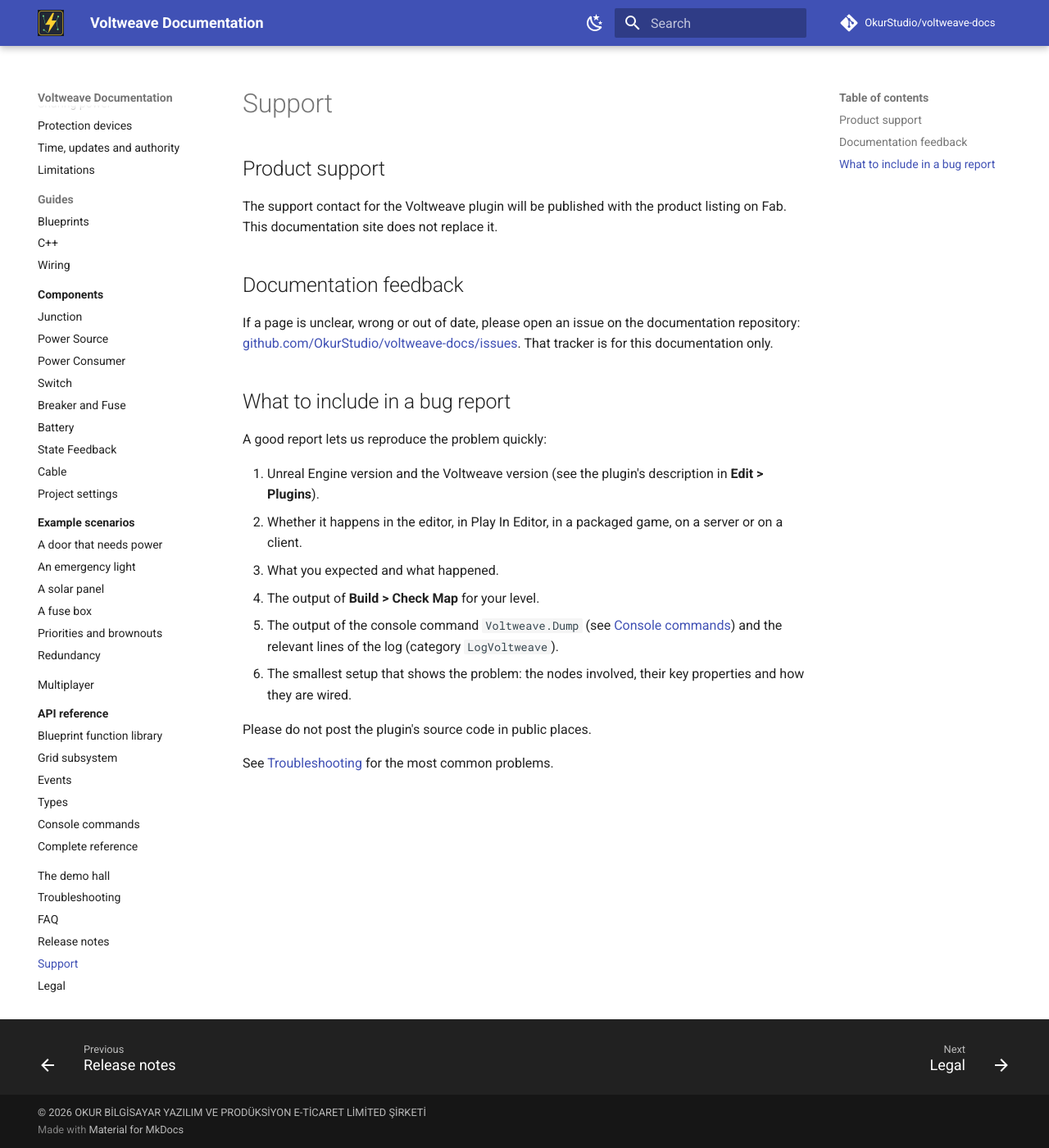
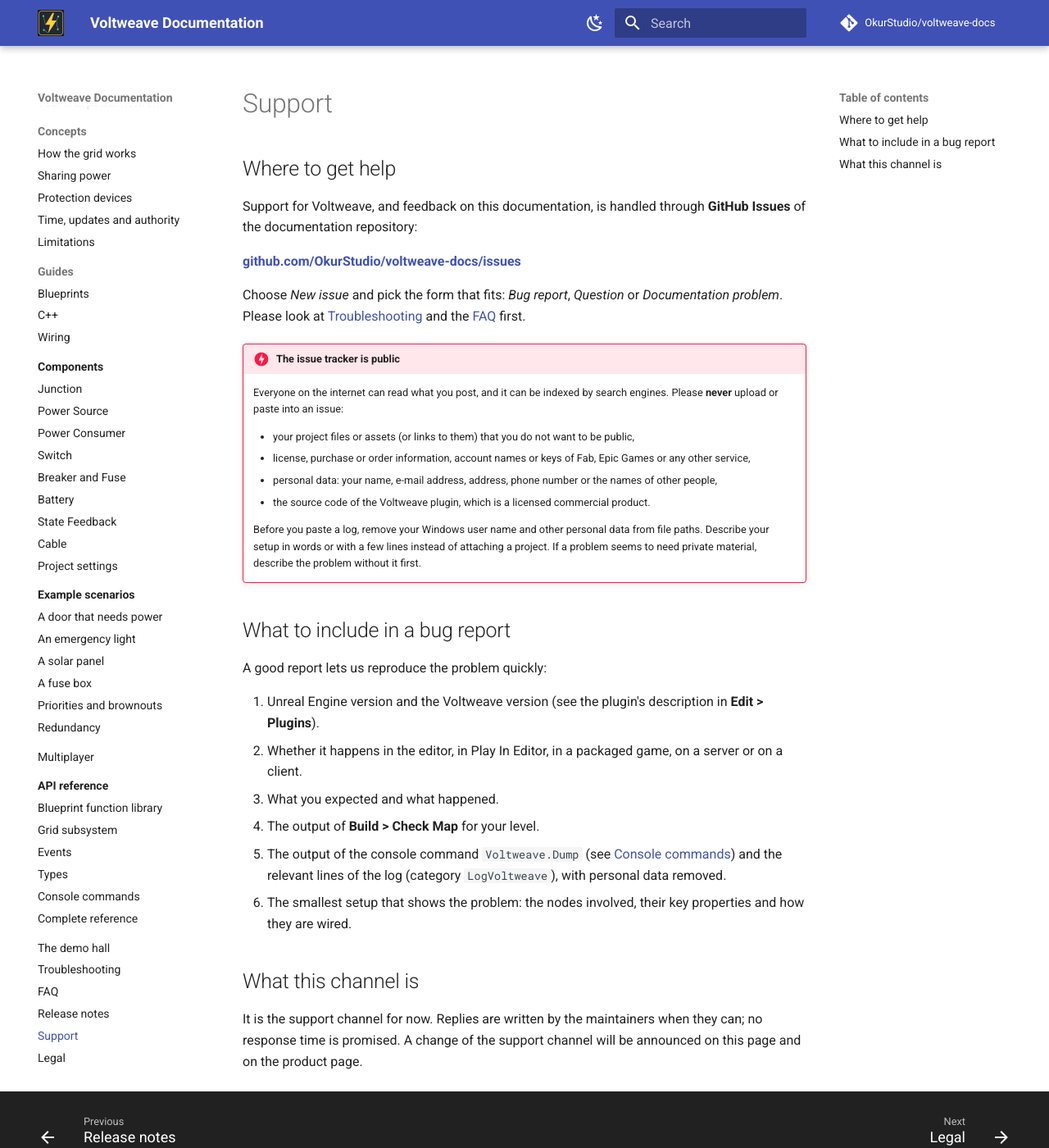
Before and after one commit to OkurStudio/voltweave-docs, an MkDocs documentation site: the page built from docs/support.md, in a window 1280 px wide and 1400 px high. Shown: the whole window at 82% size. Built offline with MkDocs 1.6.1 and Material for MkDocs 9.7.7, drawn with Linux system fonts in a browser that asks for light colours; comment, search, counter and statistics services are not loaded.

Commit message:
Support channel with privacy warning and issue forms; documentation for 0.2.0-rc.3
Co-Authored-By: Claude Sonnet 5.5 <noreply@anthropic.com>

```diff
--- a/docs/support.md
+++ b/docs/support.md
@@ -1,12 +1,22 @@
 # Support
 
-## Product support
+## Where to get help
 
-The support contact for the Voltweave plugin will be published with the product listing on Fab. This documentation site does not replace it.
+Support for Voltweave, and feedback on this documentation, is handled through **GitHub Issues** of the documentation repository:
 
-## Documentation feedback
+**[github.com/OkurStudio/voltweave-docs/issues](https://github.com/OkurStudio/voltweave-docs/issues)**
 
-If a page is unclear, wrong or out of date, please open an issue on the documentation repository: [github.com/OkurStudio/voltweave-docs/issues](https://github.com/OkurStudio/voltweave-docs/issues). That tracker is for this documentation only.
+Choose *New issue* and pick the form that fits: *Bug report*, *Question* or *Documentation problem*. Please look at [Troubleshooting](troubleshooting.md) and the [FAQ](faq.md) first.
+
+!!! danger "The issue tracker is public"
+    Everyone on the internet can read what you post, and it can be indexed by search engines. Please **never** upload or paste into an issue:
+
+    * your project files or assets (or links to them) that you do not want to be public,
+    * license, purchase or order information, account names or keys of Fab, Epic Games or any other service,
+    * personal data: your name, e-mail address, address, phone number or the names of other people,
+    * the source code of the Voltweave plugin, which is a licensed commercial product.
+
+    Before you paste a log, remove your Windows user name and other personal data from file paths. Describe your setup in words or with a few lines instead of attaching a project. If a problem seems to need private material, describe the problem without it first.
 
 ## What to include in a bug report
 
@@ -16,9 +26,9 @@ A good report lets us reproduce the problem quickly:
 2. Whether it happens in the editor, in Play In Editor, in a packaged game, on a server or on a client.
 3. What you expected and what happened.
 4. The output of **Build > Check Map** for your level.
-5. The output of the console command `Voltweave.Dump` (see [Console commands](api/console.md)) and the relevant lines of the log (category `LogVoltweave`).
+5. The output of the console command `Voltweave.Dump` (see [Console commands](api/console.md)) and the relevant lines of the log (category `LogVoltweave`), with personal data removed.
 6. The smallest setup that shows the problem: the nodes involved, their key properties and how they are wired.
 
-Please do not post the plugin's source code in public places.
+## What this channel is
 
-See [Troubleshooting](troubleshooting.md) for the most common problems.
+It is the support channel for now. Replies are written by the maintainers when they can; no response time is promised. A change of the support channel will be announced on this page and on the product page.
```
Also changed, not shown: README.md (+1 -1 lines), docs/api/reference.md (+1 -1 lines), docs/guides/cpp.md (+1 -1 lines), docs/index.md (+1 -1 lines), docs/release-notes.md (+8 -0 lines), 6 other files.
